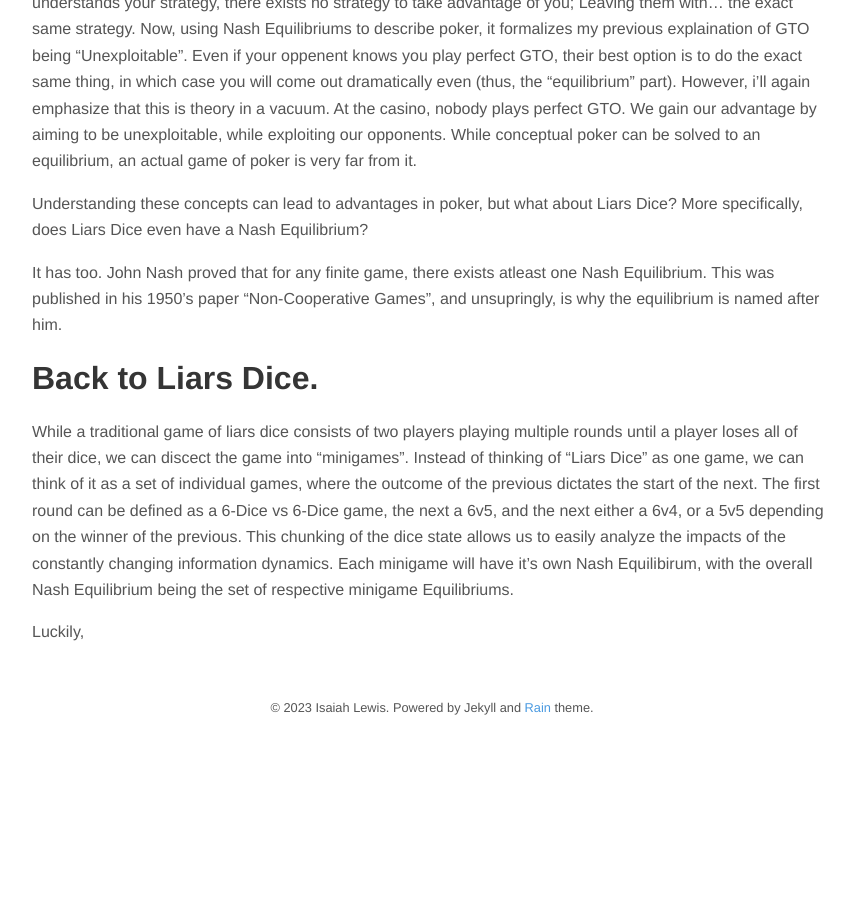
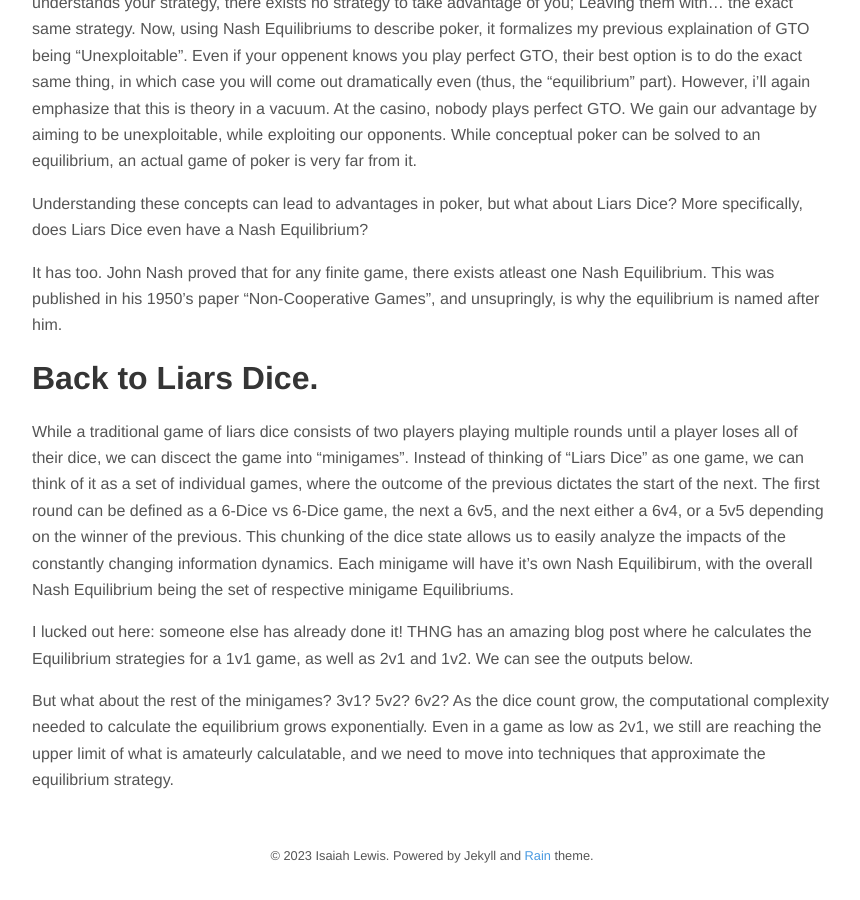
Before and after one commit to islewis/islewis.github.io, a Jekyll site: the page built from drafts/dice.md, in a window 1280 px wide and 900 px high, scrolled down 1331 px. Shown: the whole window, without its empty margins (208-1068 px from the left). Built offline with Jekyll 4.4.1, drawn with Linux system fonts in a browser that asks for light colours; nearby versions of some CDN libraries; our own code applies the rules of GitHub Pages for plain Markdown files; before the commit the page ends 2083 px from its top, so only the background shows below that.

Commit message:
More dice writing

```diff
--- a/drafts/dice.md
+++ b/drafts/dice.md
@@ -22,4 +22,6 @@ It has too. John Nash proved that for any finite game, there exists atleast one
 # Back to Liars Dice.
 While a traditional game of liars dice consists of two players playing multiple rounds until a player loses all of their dice, we can discect the game into "minigames". Instead of thinking of "Liars Dice" as one game, we can think of it as a set of individual games, where the outcome of the previous dictates the start of the next. The first round can be defined as a 6-Dice vs 6-Dice game, the next a 6v5, and the next either a 6v4, or a 5v5 depending on the winner of the previous. This chunking of the dice state allows us to easily analyze the impacts of the constantly changing information dynamics. Each minigame will have it's own Nash Equilibirum, with the overall Nash Equilibrium being the set of respective minigame Equilibriums.
 
-Luckily,
+I lucked out here: someone else has already done it! THNG has an amazing blog post where he calculates the Equilibrium strategies for a 1v1 game, as well as 2v1 and 1v2. We can see the outputs below.
+
+But what about the rest of the minigames? 3v1? 5v2? 6v2? As the dice count grow, the computational complexity needed to calculate the equilibrium grows exponentially. Even in a game as low as 2v1, we still are reaching the upper limit of what is amateurly calculatable, and we need to move into techniques that approximate the equilibrium strategy.
```
